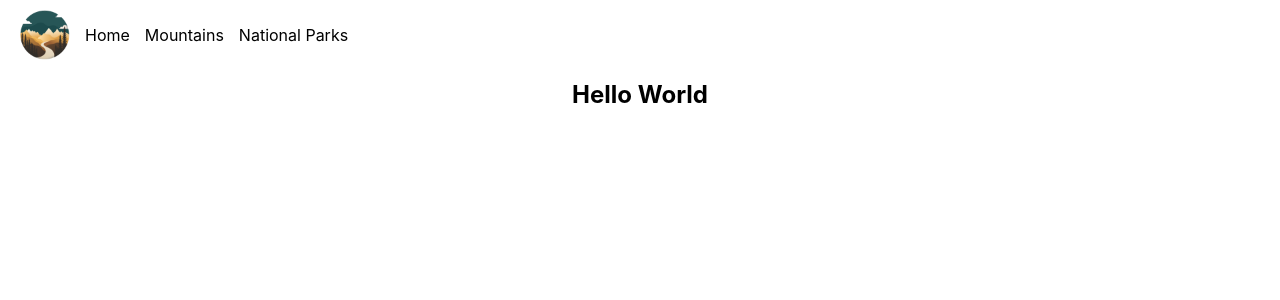
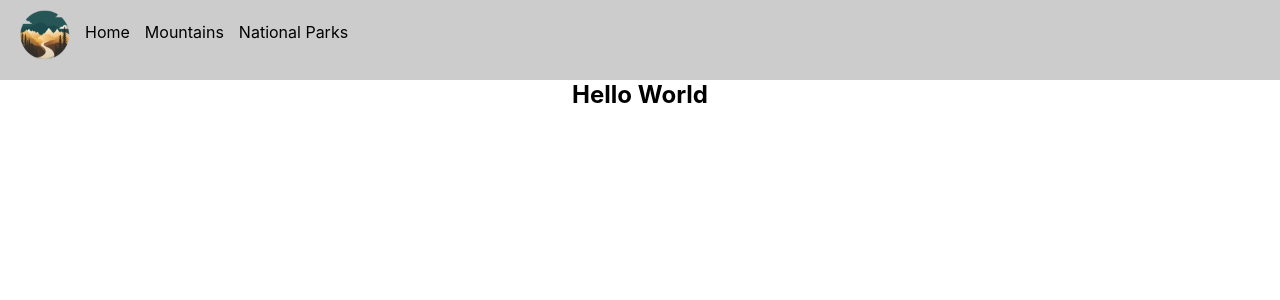
Before and after one commit to impossiblejones/Capstone_NationalParks_Group7, a React (Create React App) app: page / in a window 1280 px wide. Shown: the top 300 px of the page. Built offline with nearby package versions, Linux system fonts and the light colour scheme.

Commit message:
Add Nav bar styling

```diff
--- a/src/App.css
+++ b/src/App.css
@@ -2,37 +2,6 @@
   text-align: center;
 }
 
-.App-logo {
-  height: 40vmin;
-  pointer-events: none;
+body {
+  padding-top: 30px;
 }
-
-@media (prefers-reduced-motion: no-preference) {
-  .App-logo {
-    animation: App-logo-spin infinite 20s linear;
-  }
-}
-
-.App-header {
-  background-color: #282c34;
-  min-height: 100vh;
-  display: flex;
-  flex-direction: column;
-  align-items: center;
-  justify-content: center;
-  font-size: calc(10px + 2vmin);
-  color: white;
-}
-
-.App-link {
-  color: #61dafb;
-}
-
-@keyframes App-logo-spin {
-  from {
-    transform: rotate(0deg);
-  }
-  to {
-    transform: rotate(360deg);
-  }
-}
--- a/src/App.js
+++ b/src/App.js
@@ -6,12 +6,10 @@ function App() {
   return (
     <div className="App">
 
-				<NavBar/>
-
-        <HomePage/>
-
-
-
+      <NavBar />
+      <body>
+        <HomePage />
+      </body>
 
 
     </div>
--- a/src/LinkedItem.css
+++ b/src/LinkedItem.css
@@ -1,4 +1,19 @@
-a {
+.LinkedItem {
     color: black;
     text-decoration: none;
+    display: flex;
+    flex-direction: column;
 }
+
+.LinkedItem::after {
+    content: "";
+    width: 0;
+    height: 2px;
+    background-color: black;
+    margin-top: 5px;
+    transition: width 0.5s ease-out;
+}
+
+.LinkedItem:hover::after {
+    width: 100%;
+}
--- a/src/NavBar.css
+++ b/src/NavBar.css
@@ -9,3 +9,12 @@
   margin: 10px 0;
   padding: 0 20px;
 }
+
+.NavBar {
+  position: fixed;
+  width: 100%;
+  top: 0;
+  padding: 0 0 10px 0;
+  /* border: 1px red dashed; */
+  background-color: rgba(0, 0, 0, 0.2);
+}
```
